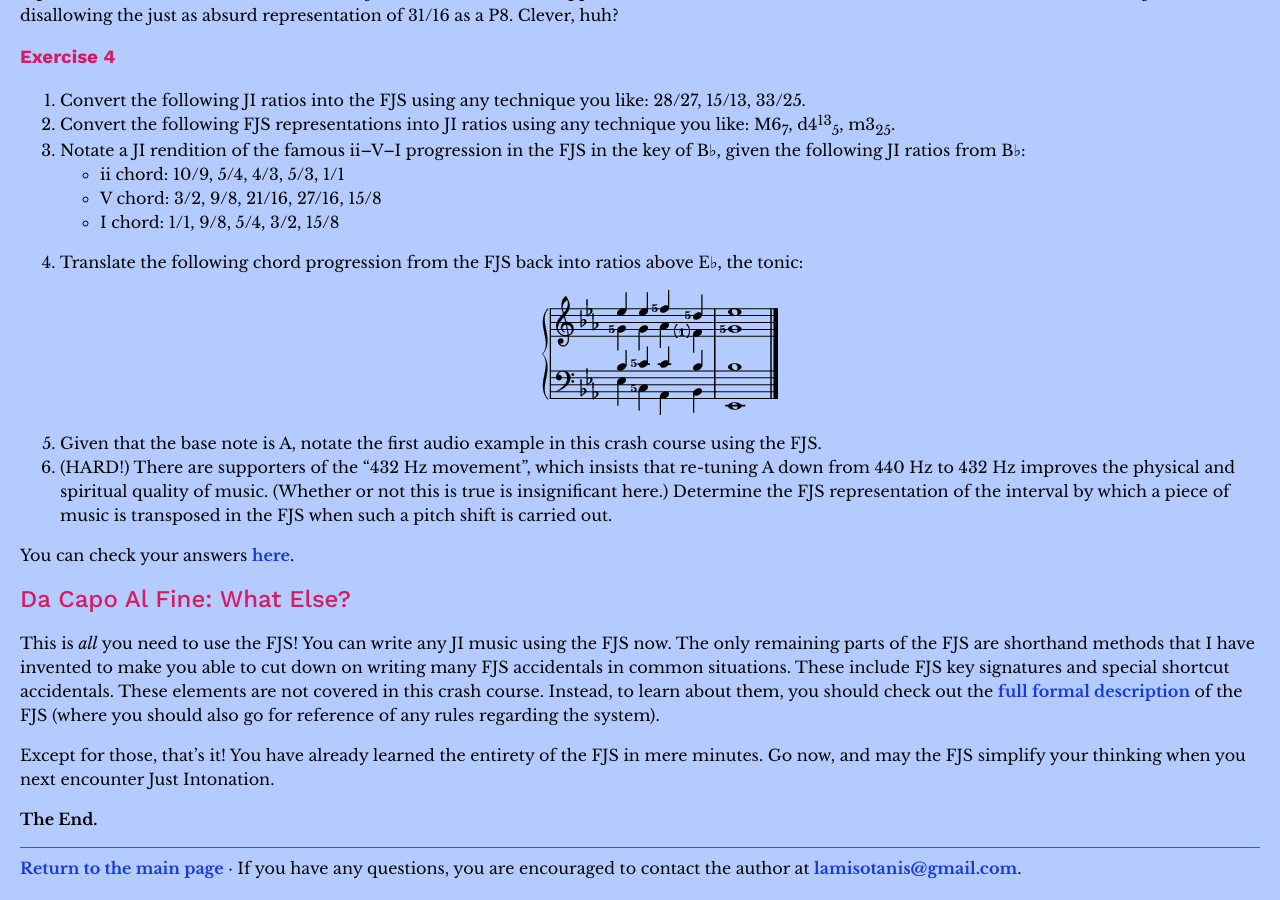
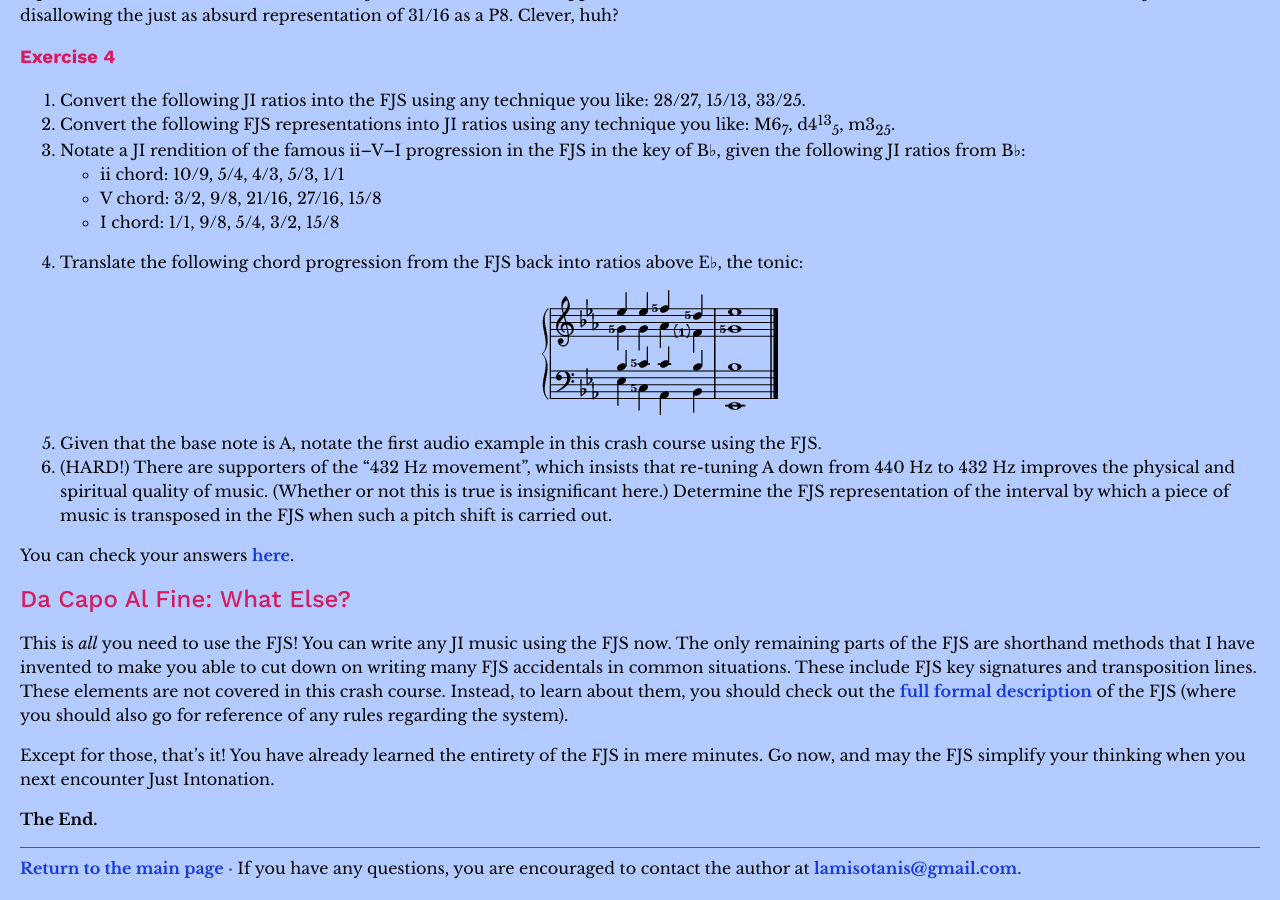
Before and after one commit to misotanni/misotanni.github.io, a Jekyll site: the page built from fjs/en/crash.md, in a window 1280 px wide and 900 px high, scrolled down 12576 px. Built offline with Jekyll 4.4.1, drawn with Linux system fonts in a browser that asks for light colours; our own code applies the rules of GitHub Pages for plain Markdown files; formulas are drawn with MathJax 3.

Commit message:
Update crash.md

```diff
--- a/fjs/en/crash.md
+++ b/fjs/en/crash.md
@@ -411,7 +411,7 @@ You can check your answers [here](solutions.html).
 
 ## <a name="da_capo_al_fine">Da Capo Al Fine: What Else?</a>
 
-This is *all* you need to use the FJS! You can write any JI music using the FJS now. The only remaining parts of the FJS are shorthand methods that I have invented to make you able to cut down on writing many FJS accidentals in common situations. These include FJS key signatures and special shortcut accidentals. These elements are not covered in this crash course. Instead, to learn about them, you should check out the [full formal description](rules.html) of the FJS (where you should also go for reference of any rules regarding the system).
+This is *all* you need to use the FJS! You can write any JI music using the FJS now. The only remaining parts of the FJS are shorthand methods that I have invented to make you able to cut down on writing many FJS accidentals in common situations. These include FJS key signatures and transposition lines. These elements are not covered in this crash course. Instead, to learn about them, you should check out the [full formal description](rules.html) of the FJS (where you should also go for reference of any rules regarding the system).
 
 Except for those, that's it! You have already learned the entirety of the FJS in mere minutes. Go now, and may the FJS simplify your thinking when you next encounter Just Intonation.
 
```
